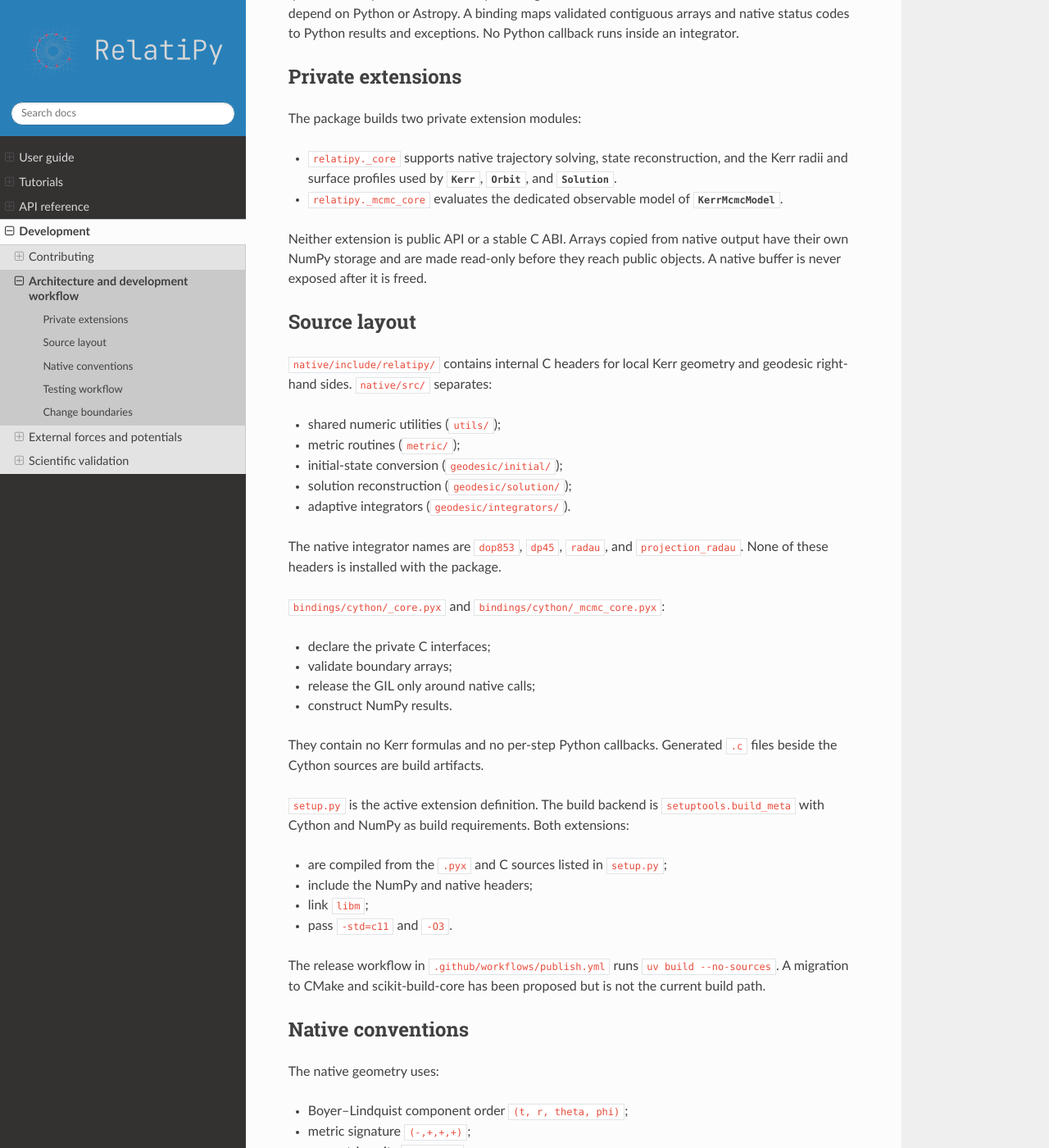
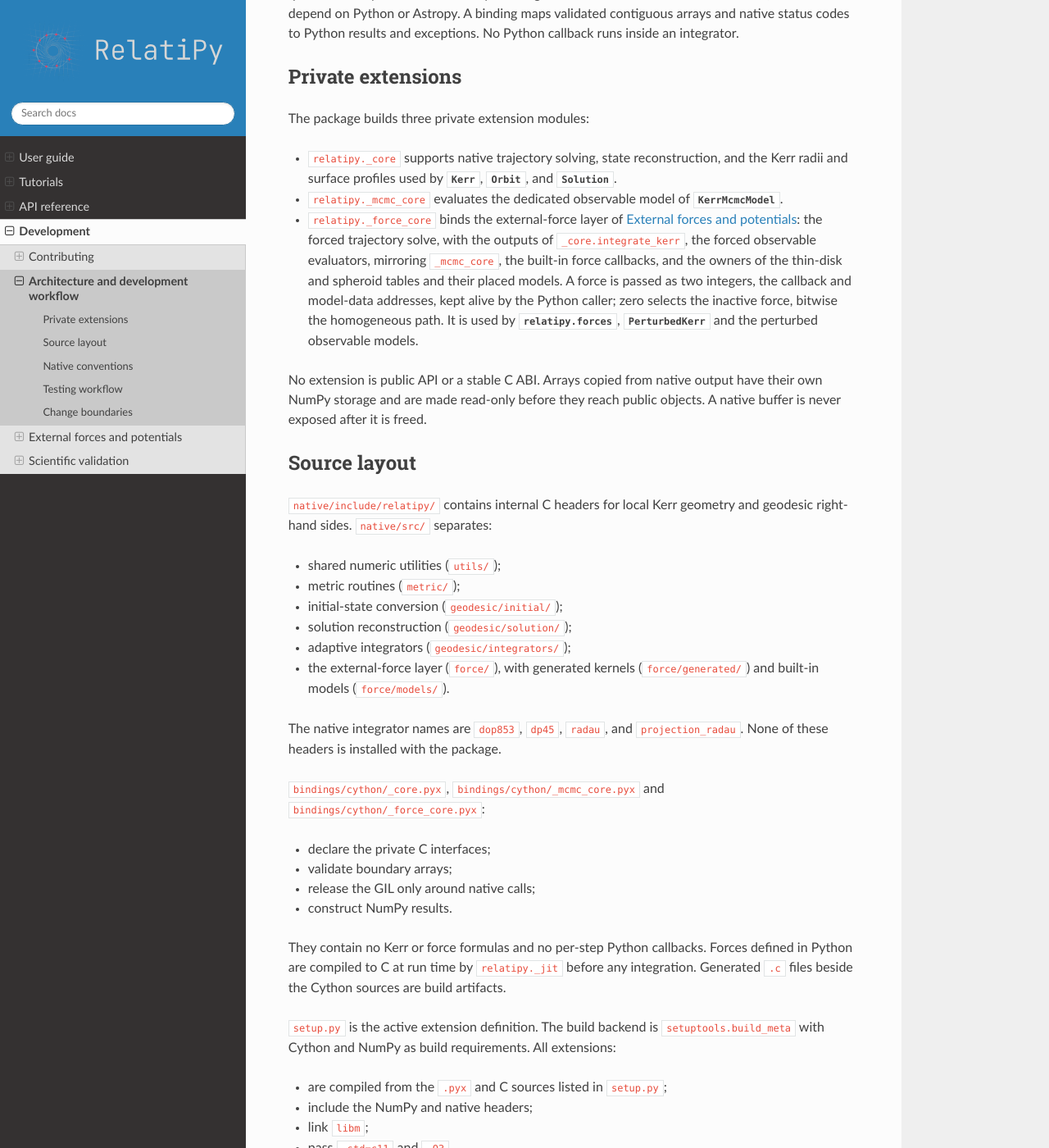
Before and after one commit to lldddv2/relatipy, a Sphinx documentation site: the page built from docs/development/architecture.rst, in a window 1280 px wide and 1400 px high, scrolled down 227 px. Shown: the whole window at 82% size. Built offline with Sphinx 7.4.7 and the Read the Docs theme 3.1.0, drawn with Linux system fonts in a browser that asks for light colours.

Commit message:
doc: add the force extension to the architecture page
Co-Authored-By: Claude Opus 5.5 <noreply@anthropic.com>
Claude-Session: https://claude.ai/code/session_012G5McXtYyhYPPzWbDe4oNT

```diff
--- a/docs/development/architecture.rst
+++ b/docs/development/architecture.rst
@@ -14,7 +14,7 @@ integrator.
 Private extensions
 ------------------
 
-The package builds two private extension modules:
+The package builds three private extension modules:
 
 * ``relatipy._core`` supports native trajectory solving, state
   reconstruction, and the Kerr radii and surface profiles used by
@@ -22,8 +22,18 @@ The package builds two private extension modules:
   :class:`~relatipy.geodesic.Solution`.
 * ``relatipy._mcmc_core`` evaluates the dedicated observable model of
   :class:`~relatipy.observables.KerrMcmcModel`.
+* ``relatipy._force_core`` binds the external-force layer of
+  :doc:`/development/external-forces`: the forced trajectory solve, with the
+  outputs of ``_core.integrate_kerr``, the forced observable evaluators,
+  mirroring ``_mcmc_core``, the built-in force callbacks, and the owners of
+  the thin-disk and spheroid tables and their placed models. A force is
+  passed as two integers, the callback and model-data addresses, kept alive
+  by the Python caller; zero selects the inactive force, bitwise the
+  homogeneous path. It is used by :mod:`relatipy.forces`,
+  :class:`~relatipy.metrics.PerturbedKerr` and the perturbed observable
+  models.
 
-Neither extension is public API or a stable C ABI. Arrays copied from native
+No extension is public API or a stable C ABI. Arrays copied from native
 output have their own NumPy storage and are made read-only before they reach
 public objects. A native buffer is never exposed after it is freed.
 
@@ -37,23 +47,28 @@ geometry and geodesic right-hand sides. ``native/src/`` separates:
 - metric routines (``metric/``);
 - initial-state conversion (``geodesic/initial/``);
 - solution reconstruction (``geodesic/solution/``);
-- adaptive integrators (``geodesic/integrators/``).
+- adaptive integrators (``geodesic/integrators/``);
+- the external-force layer (``force/``), with generated kernels
+  (``force/generated/``) and built-in models (``force/models/``).
 
 The native integrator names are ``dop853``, ``dp45``, ``radau``, and
 ``projection_radau``. None of these headers is installed with the package.
 
-``bindings/cython/_core.pyx`` and ``bindings/cython/_mcmc_core.pyx``:
+``bindings/cython/_core.pyx``, ``bindings/cython/_mcmc_core.pyx`` and
+``bindings/cython/_force_core.pyx``:
 
 - declare the private C interfaces;
 - validate boundary arrays;
 - release the GIL only around native calls;
 - construct NumPy results.
 
-They contain no Kerr formulas and no per-step Python callbacks. Generated
+They contain no Kerr or force formulas and no per-step Python callbacks.
+Forces defined in Python are compiled to C at run time by ``relatipy._jit``
+before any integration. Generated
 ``.c`` files beside the Cython sources are build artifacts.
 
 ``setup.py`` is the active extension definition. The build backend is
-``setuptools.build_meta`` with Cython and NumPy as build requirements. Both
+``setuptools.build_meta`` with Cython and NumPy as build requirements. All
 extensions:
 
 - are compiled from the ``.pyx`` and C sources listed in ``setup.py``;
```
